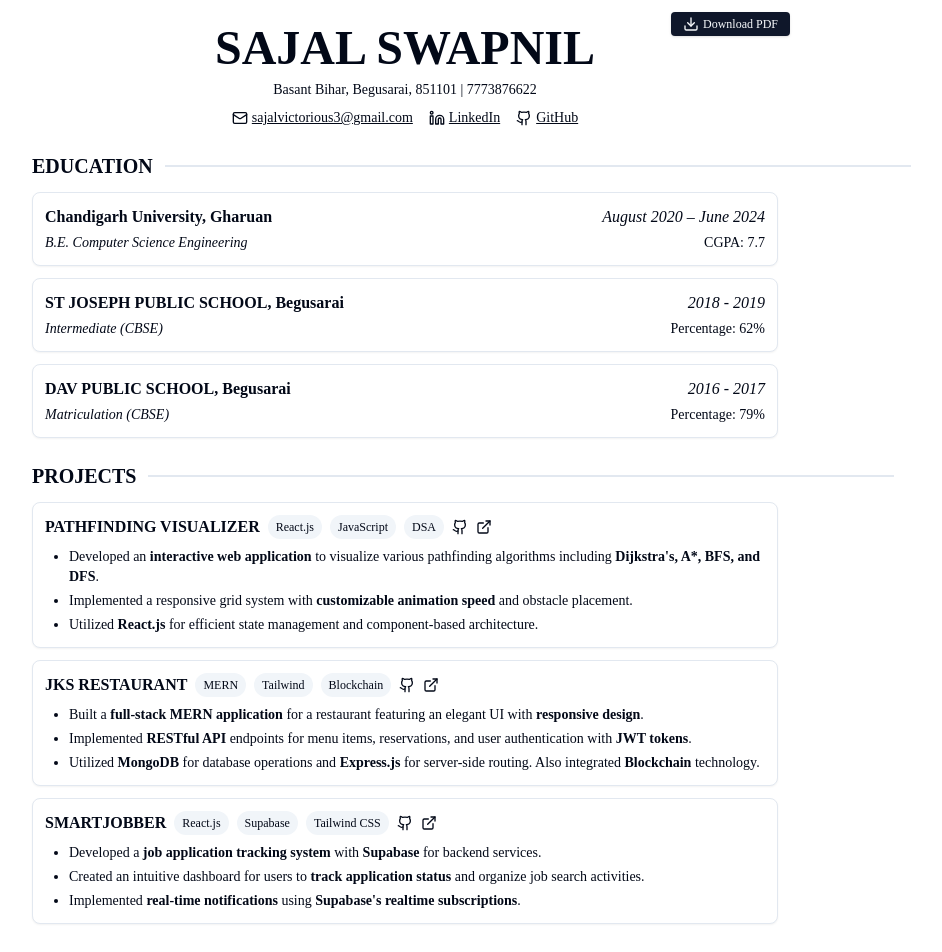
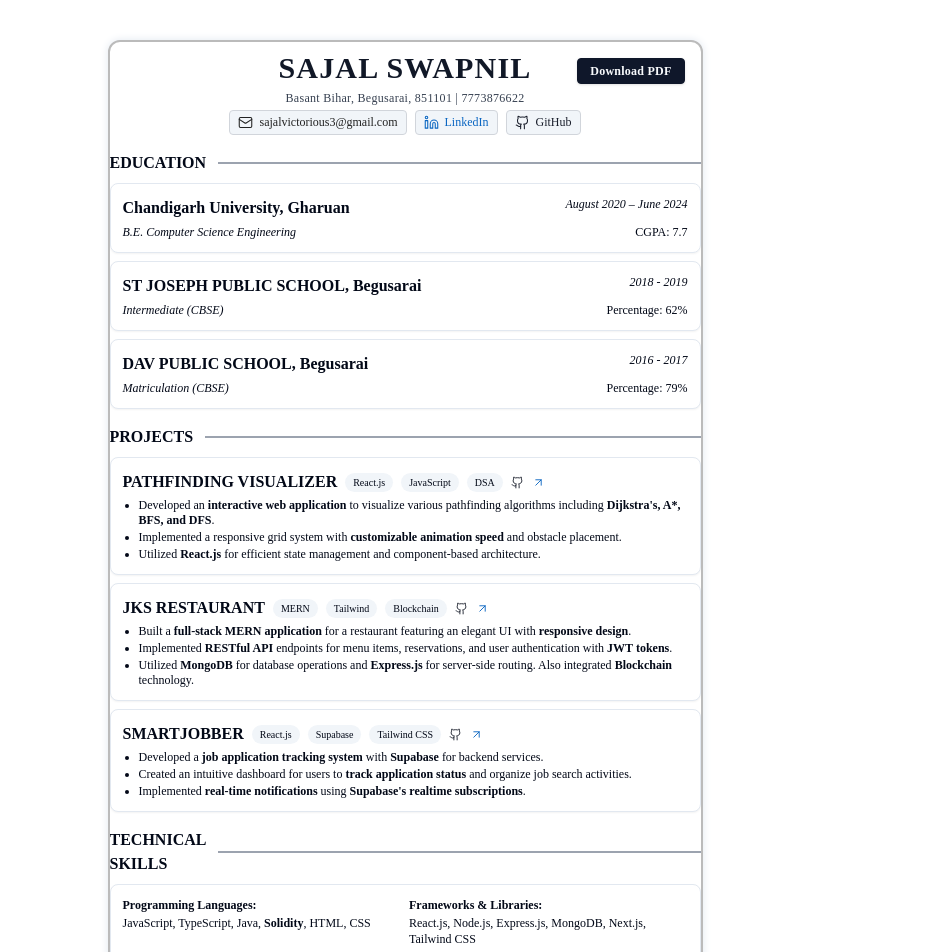
Before and after one commit to Sajal-12/dev-portfolio-reimagined-70, a React (Vite) app: page / in a window 1280 px wide. Shown: the top 952 px of the page, without its empty margins (235-1177 px from the left). Built offline with nearby package versions, Linux system fonts and the light colour scheme.

Commit message:
Refactor: Improve resume layout and styling
- Remove download PDF logo.
- Adjust resume dimensions to A4 size.
- Refine spacing and styling for better visual presentation.
- Ensure email, LinkedIn, and GitHub links are properly sized and positioned.
- Highlight boundaries for improved clarity.

```diff
--- a/src/index.css
+++ b/src/index.css
@@ -84,11 +84,40 @@
   }
 }
 
+/* --- OVERRIDES and ENHANCEMENTS FOR A4-PAGE & BOUNDARY --- */
+
 /* A4 Page Size */
 .a4-page {
-  width: 100%;
-  max-width: 794px;  /* A4 width in pixels */
-  margin: 0 auto;
+  width: 595px !important;
+  min-height: 842px !important;
+  max-width: 595px !important;
+  background: #fff;
+  border-radius: 12px;
+  border: 2.8px solid #bbb;
+  box-shadow: 0 0 8px #e2e8f0;
+  margin: 40px auto !important;
+  box-sizing: border-box;
+  position: relative;
+  overflow: hidden;
+}
+
+/* Tighter header links and icon alignments */
+.a4-page .icon-link {
+  gap: 4px !important;
+  padding: 2px 6px !important;
+}
+
+@media screen and (max-width: 650px) {
+  .a4-page {
+    width: 100vw !important;
+    min-width: unset;
+    min-height: unset;
+    max-width: 100vw !important;
+    margin: 0;
+    padding: 0;
+    border-radius: 0;
+    border-width: 1.5px;
+  }
 }
 
 /* Print styles to ensure the resume looks good when printed */
@@ -105,28 +134,27 @@
     background: white;
   }
 
-  .max-w-4xl {
-    max-width: none;
+  .a4-page, .max-w-4xl {
+    box-shadow: none !important;
+    width: 100% !important;
+    min-height: auto !important;
+    border: 1.8px solid #bbb !important;
+    border-radius: 0 !important;
   }
-
+  .a4-page {
+    page-break-after: always;
+  }
   a {
-    text-decoration: none;
-    color: black;
+    color: #030303 !important;
+    text-decoration: none !important;
   }
-
   .card {
     box-shadow: none !important;
     border: 1px solid #eee !important;
   }
-
   .bg-muted {
     background-color: #f5f5f5 !important;
     print-color-adjust: exact;
     -webkit-print-color-adjust: exact;
   }
-
-  .progress-bar {
-    print-color-adjust: exact;
-    -webkit-print-color-adjust: exact;
-  }
 }
--- a/src/pages/Index.tsx
+++ b/src/pages/Index.tsx
@@ -1,6 +1,6 @@
 
 import React from "react";
-import { Github, Mail, Linkedin, ExternalLink, Download } from "lucide-react";
+import { Github, Mail, Linkedin } from "lucide-react";
 import { Separator } from "@/components/ui/separator";
 import { Card, CardContent } from "@/components/ui/card";
 import { downloadNodeAsPdf } from "@/lib/download-pdf";
@@ -12,71 +12,99 @@ const Index = () => {
   };
 
   return (
-    <div className="relative max-w-4xl mx-auto p-4 md:p-6 font-serif a4-page">
-      {/* Download Button */}
+    <div
+      className="relative font-serif a4-page border-2 border-gray-300 shadow-lg bg-white print:bg-white"
+      style={{
+        width: "595px",
+        minHeight: "842px",
+        maxWidth: "595px",
+        margin: "40px auto",
+        boxSizing: "border-box",
+        borderRadius: "12px",
+      }}
+    >
+      {/* Download Button (NO icon, just text) */}
       <button
         aria-label="Download PDF"
-        className="absolute top-3 right-3 bg-primary text-primary-foreground px-3 py-1 rounded flex items-center gap-1 text-xs shadow transition hover:bg-primary/80 print:hidden"
         onClick={handleDownload}
+        className="absolute top-4 right-4 bg-primary text-primary-foreground px-3 py-1 rounded text-xs font-semibold shadow hover:bg-primary/80 transition print:hidden border border-primary"
+        style={{
+          letterSpacing: "0.02em",
+        }}
       >
-        <Download size={16} />
         Download PDF
       </button>
 
       {/* Header/Name Section */}
-      <header className="text-center mb-6">
-        <h1 className="text-4xl sm:text-5xl font-bold mb-2">SAJAL SWAPNIL</h1>
-        <div className="text-sm mb-2">
+      <header className="text-center mb-4 mt-2">
+        <h1 className="text-3xl font-bold mb-1 tracking-wide text-gray-900" style={{ letterSpacing: "0.04em" }}>SAJAL SWAPNIL</h1>
+        <div className="text-xs mb-1 text-gray-700 font-medium tracking-wide">
           Basant Bihar, Begusarai, 851101 | 7773876622
         </div>
-        <div className="flex flex-wrap justify-center gap-4 text-sm">
+        {/* Contact Row: Tightly aligned, resized logos/links, no extra underline */}
+        <div className="flex justify-center gap-2 items-center flex-wrap text-xs mt-1 mb-1">
           <a
             href="mailto:sajalvictorious3@gmail.com"
-            className="flex items-center gap-1 hover:text-primary transition-colors underline"
+            className="flex items-center gap-1 px-2 py-1 rounded border border-gray-300 bg-muted hover:bg-gray-200 transition-colors"
             target="_blank"
             rel="noopener noreferrer"
-            style={{ textDecoration: "underline" }}
+            style={{
+              textDecoration: "none",
+              color: "#222",
+              fontWeight: 500,
+              lineHeight: 1.2,
+            }}
           >
-            <Mail size={16} className="inline-block" />
-            <span style={{ textDecoration: "none" }}>sajalvictorious3@gmail.com</span>
+            <Mail size={15} strokeWidth={1.7} style={{ marginRight: 2 }} />
+            sajalvictorious3@gmail.com
           </a>
           <a
             href="https://www.linkedin.com/in/sajal-swapnil-a93a741ba/"
-            className="flex items-center gap-1 hover:text-primary transition-colors underline"
+            className="flex items-center gap-1 px-2 py-1 rounded border border-gray-300 bg-muted hover:bg-blue-50 transition-colors"
             target="_blank"
             rel="noopener noreferrer"
-            style={{ textDecoration: "underline" }}
+            style={{
+              textDecoration: "none",
+              color: "#0A66C2",
+              fontWeight: 500,
+              lineHeight: 1.2,
+            }}
           >
-            <Linkedin size={16} className="inline-block" />
-            <span style={{ textDecoration: "none" }}>LinkedIn</span>
+            <Linkedin size={15} strokeWidth={1.7} style={{ marginRight: 2 }} />
+            LinkedIn
           </a>
           <a
             href="https://github.com/Sajal-12"
-            className="flex items-center gap-1 hover:text-primary transition-colors underline"
+            className="flex items-center gap-1 px-2 py-1 rounded border border-gray-300 bg-muted hover:bg-gray-200 transition-colors"
             target="_blank"
             rel="noopener noreferrer"
-            style={{ textDecoration: "underline" }}
+            style={{
+              textDecoration: "none",
+              color: "#1A1F2C",
+              fontWeight: 500,
+              lineHeight: 1.2,
+            }}
           >
-            <Github size={16} className="inline-block" />
-            <span style={{ textDecoration: "none" }}>GitHub</span>
+            <Github size={15} strokeWidth={1.7} style={{ marginRight: 2 }} />
+            GitHub
           </a>
         </div>
       </header>
 
       {/* Education Section */}
-      <section className="mb-6">
-        <div className="flex items-center mb-3">
-          <h2 className="text-xl font-bold">EDUCATION</h2>
-          <Separator className="flex-grow ml-3 border-t-2" />
+      <section className="mb-4 mt-2">
+        <div className="flex items-center mb-2">
+          <h2 className="text-base font-bold">EDUCATION</h2>
+          <Separator className="flex-grow ml-3 border-t-2 border-gray-400" />
         </div>
 
-        <Card className="mb-3">
+        <Card className="mb-2">
           <CardContent className="p-3">
             <div className="flex flex-col sm:flex-row justify-between mb-1">
               <div className="font-bold">Chandigarh University, Gharuan</div>
-              <div className="italic">August 2020 – June 2024</div>
+              <div className="italic text-xs">August 2020 – June 2024</div>
             </div>
-            <div className="flex flex-col sm:flex-row justify-between text-sm">
+            <div className="flex flex-col sm:flex-row justify-between text-xs">
               <div>
                 <i>B.E. Computer Science Engineering</i>
               </div>
@@ -85,13 +113,13 @@ const Index = () => {
           </CardContent>
         </Card>
 
-        <Card className="mb-3">
+        <Card className="mb-2">
           <CardContent className="p-3">
             <div className="flex flex-col sm:flex-row justify-between mb-1">
               <div className="font-bold">ST JOSEPH PUBLIC SCHOOL, Begusarai</div>
-              <div className="italic">2018 - 2019</div>
+              <div className="italic text-xs">2018 - 2019</div>
             </div>
-            <div className="flex flex-col sm:flex-row justify-between text-sm">
+            <div className="flex flex-col sm:flex-row justify-between text-xs">
               <div>
                 <i>Intermediate (CBSE)</i>
               </div>
@@ -104,9 +132,9 @@ const Index = () => {
           <CardContent className="p-3">
             <div className="flex flex-col sm:flex-row justify-between mb-1">
               <div className="font-bold">DAV PUBLIC SCHOOL, Begusarai</div>
-              <div className="italic">2016 - 2017</div>
+              <div className="italic text-xs">2016 - 2017</div>
             </div>
-            <div className="flex flex-col sm:flex-row justify-between text-sm">
+            <div className="flex flex-col sm:flex-row justify-between text-xs">
               <div>
                 <i>Matriculation (CBSE)</i>
               </div>
@@ -117,24 +145,24 @@ const Index = () => {
       </section>
 
       {/* Projects Section */}
-      <section className="mb-6">
-        <div className="flex items-center mb-3">
-          <h2 className="text-xl font-bold">PROJECTS</h2>
-          <Separator className="flex-grow ml-3 border-t-2" />
+      <section className="mb-4">
+        <div className="flex items-center mb-2">
+          <h2 className="text-base font-bold">PROJECTS</h2>
+          <Separator className="flex-grow ml-3 border-t-2 border-gray-400" />
         </div>
 
         {/* Pathfinding Visualizer Project */}
-        <Card className="mb-3">
+        <Card className="mb-2">
           <CardContent className="p-3">
-            <div className="flex flex-wrap items-center gap-2 mb-2">
+            <div className="flex flex-wrap items-center gap-2 mb-1">
               <h3 className="font-bold">PATHFINDING VISUALIZER</h3>
-              <div className="text-xs px-2 py-1 bg-muted rounded-full">
+              <div className="text-[10px] px-2 py-0.5 bg-muted rounded-full">
                 React.js
               </div>
-              <div className="text-xs px-2 py-1 bg-muted rounded-full">
+              <div className="text-[10px] px-2 py-0.5 bg-muted rounded-full">
                 JavaScript
               </div>
-              <div className="text-xs px-2 py-1 bg-muted rounded-full">
+              <div className="text-[10px] px-2 py-0.5 bg-muted rounded-full">
                 DSA
               </div>
               <a
@@ -143,8 +171,9 @@ const Index = () => {
                 aria-label="GitHub repository"
                 target="_blank"
                 rel="noopener noreferrer"
+                style={{ fontSize: "11px", color: "#1A1F2C" }}
               >
-                <Github size={16} className="inline-block" />
+                <Github size={13} strokeWidth={1.7} />
               </a>
               <a
                 href="https://pathfinding-visualizer-ss.netlify.app/"
@@ -152,45 +181,37 @@ const Index = () => {
                 aria-label="Live Demo"
                 target="_blank"
                 rel="noopener noreferrer"
+                style={{ fontSize: "11px", color: "#0A66C2" }}
               >
-                <ExternalLink size={16} className="inline-block" />
+                <svg width="13" height="13" viewBox="0 0 24 24" fill="none" stroke="currentColor" strokeWidth="1.7" strokeLinecap="round" strokeLinejoin="round"><path d="M7 17L17 7"/><path d="M7 7h10v10"/></svg>
               </a>
             </div>
-            <ul className="list-disc pl-6 space-y-1 text-sm">
+            <ul className="list-disc pl-4 space-y-[2px] text-[12px] leading-tight">
               <li>
-                Developed an{" "}
-                <span className="font-bold">interactive web application</span> to
-                visualize various pathfinding algorithms including{" "}
-                <span className="font-bold">
-                  Dijkstra&apos;s, A*, BFS, and DFS
-                </span>
-                .
+                Developed an <span className="font-bold">interactive web application</span> to visualize various pathfinding algorithms including <span className="font-bold">Dijkstra&apos;s, A*, BFS, and DFS</span>.
               </li>
               <li>
-                Implemented a responsive grid system with{" "}
-                <span className="font-bold">customizable animation speed</span>{" "}
-                and obstacle placement.
+                Implemented a responsive grid system with <span className="font-bold">customizable animation speed</span> and obstacle placement.
               </li>
               <li>
-                Utilized <span className="font-bold">React.js</span> for
-                efficient state management and component-based architecture.
+                Utilized <span className="font-bold">React.js</span> for efficient state management and component-based architecture.
               </li>
             </ul>
           </CardContent>
         </Card>
 
         {/* JKS Restaurant Project */}
-        <Card className="mb-3">
+        <Card className="mb-2">
           <CardContent className="p-3">
-            <div className="flex flex-wrap items-center gap-2 mb-2">
+            <div className="flex flex-wrap items-center gap-2 mb-1">
               <h3 className="font-bold">JKS RESTAURANT</h3>
-              <div className="text-xs px-2 py-1 bg-muted rounded-full">
+              <div className="text-[10px] px-2 py-0.5 bg-muted rounded-full">
                 MERN
               </div>
-              <div className="text-xs px-2 py-1 bg-muted rounded-full">
+              <div className="text-[10px] px-2 py-0.5 bg-muted rounded-full">
                 Tailwind
               </div>
-              <div className="text-xs px-2 py-1 bg-muted rounded-full">
+              <div className="text-[10px] px-2 py-0.5 bg-muted rounded-full">
                 Blockchain
               </div>
               <a
@@ -199,8 +220,9 @@ const Index = () => {
                 aria-label="GitHub repository"
                 target="_blank"
                 rel="noopener noreferrer"
+                style={{ fontSize: "11px", color: "#1A1F2C" }}
               >
-                <Github size={16} className="inline-block" />
+                <Github size={13} strokeWidth={1.7} />
               </a>
               <a
                 href="https://lucent-kitten-5ba2da.netlify.app/"
@@ -208,27 +230,20 @@ const Index = () => {
                 aria-label="Live Demo"
                 target="_blank"
                 rel="noopener noreferrer"
+                style={{ fontSize: "11px", color: "#0A66C2" }}
               >
-                <ExternalLink size={16} className="inline-block" />
+                <svg width="13" height="13" viewBox="0 0 24 24" fill="none" stroke="currentColor" strokeWidth="1.7" strokeLinecap="round" strokeLinejoin="round"><path d="M7 17L17 7"/><path d="M7 7h10v10"/></svg>
               </a>
             </div>
-            <ul className="list-disc pl-6 space-y-1 text-sm">
+            <ul className="list-disc pl-4 space-y-[2px] text-[12px] leading-tight">
               <li>
-                Built a <span className="font-bold">full-stack MERN application</span>{" "}
-                for a restaurant featuring an elegant UI with{" "}
-                <span className="font-bold">responsive design</span>.
+                Built a <span className="font-bold">full-stack MERN application</span> for a restaurant featuring an elegant UI with <span className="font-bold">responsive design</span>.
               </li>
               <li>
-                Implemented{" "}
-                <span className="font-bold">RESTful API</span> endpoints for menu
-                items, reservations, and user authentication with{" "}
-                <span className="font-bold">JWT tokens</span>.
+                Implemented <span className="font-bold">RESTful API</span> endpoints for menu items, reservations, and user authentication with <span className="font-bold">JWT tokens</span>.
               </li>
               <li>
-                Utilized <span className="font-bold">MongoDB</span> for database
-                operations and <span className="font-bold">Express.js</span> for
-                server-side routing. Also integrated{" "}
-                <span className="font-bold">Blockchain</span> technology.
+                Utilized <span className="font-bold">MongoDB</span> for database operations and <span className="font-bold">Express.js</span> for server-side routing. Also integrated <span className="font-bold">Blockchain</span> technology.
               </li>
             </ul>
           </CardContent>
@@ -237,15 +252,15 @@ const Index = () => {
         {/* SmartJobber Project */}
         <Card>
           <CardContent className="p-3">
-            <div className="flex flex-wrap items-center gap-2 mb-2">
+            <div className="flex flex-wrap items-center gap-2 mb-1">
               <h3 className="font-bold">SMARTJOBBER</h3>
-              <div className="text-xs px-2 py-1 bg-muted rounded-full">
+              <div className="text-[10px] px-2 py-0.5 bg-muted rounded-full">
                 React.js
               </div>
-              <div className="text-xs px-2 py-1 bg-muted rounded-full">
+              <div className="text-[10px] px-2 py-0.5 bg-muted rounded-full">
                 Supabase
               </div>
-              <div className="text-xs px-2 py-1 bg-muted rounded-full">
+              <div className="text-[10px] px-2 py-0.5 bg-muted rounded-full">
                 Tailwind CSS
               </div>
               <a
@@ -254,8 +269,9 @@ const Index = () => {
                 aria-label="GitHub repository"
                 target="_blank"
                 rel="noopener noreferrer"
+                style={{ fontSize: "11px", color: "#1A1F2C" }}
               >
-                <Github size={16} className="inline-block" />
+                <Github size={13} strokeWidth={1.7} />
               </a>
               <a
                 href="https://supabase.com/dashboard/project/hqrnaunolwzztkjamvab"
@@ -263,29 +279,20 @@ const Index = () => {
                 aria-label="Live Demo"
                 target="_blank"
                 rel="noopener noreferrer"
+                style={{ fontSize: "11px", color: "#0A66C2" }}
               >
-                <ExternalLink size={16} className="inline-block" />
+                <svg width="13" height="13" viewBox="0 0 24 24" fill="none" stroke="currentColor" strokeWidth="1.7" strokeLinecap="round" strokeLinejoin="round"><path d="M7 17L17 7"/><path d="M7 7h10v10"/></svg>
               </a>
             </div>
-            <ul className="list-disc pl-6 space-y-1 text-sm">
+            <ul className="list-disc pl-4 space-y-[2px] text-[12px] leading-tight">
               <li>
-                Developed a{" "}
-                <span className="font-bold">job application tracking system</span>{" "}
-                with <span className="font-bold">Supabase</span> for backend
-                services.
+                Developed a <span className="font-bold">job application tracking system</span> with <span className="font-bold">Supabase</span> for backend services.
               </li>
               <li>
-                Created an intuitive dashboard for users to{" "}
-                <span className="font-bold">track application status</span> and
-                organize job search activities.
+                Created an intuitive dashboard for users to <span className="font-bold">track application status</span> and organize job search activities.
               </li>
               <li>
-                Implemented{" "}
-                <span className="font-bold">real-time notifications</span> using{" "}
-                <span className="font-bold">
-                  Supabase&apos;s realtime subscriptions
-                </span>
-                .
+                Implemented <span className="font-bold">real-time notifications</span> using <span className="font-bold">Supabase&apos;s realtime subscriptions</span>.
               </li>
             </ul>
           </CardContent>
@@ -293,29 +300,28 @@ const Index = () => {
       </section>
 
       {/* Technical Skills Section - Condensed */}
-      <section className="mb-6">
-        <div className="flex items-center mb-3">
-          <h2 className="text-xl font-bold">TECHNICAL SKILLS</h2>
-          <Separator className="flex-grow ml-3 border-t-2" />
+      <section className="mb-4">
+        <div className="flex items-center mb-2">
+          <h2 className="text-base font-bold">TECHNICAL SKILLS</h2>
+          <Separator className="flex-grow ml-3 border-t-2 border-gray-400" />
         </div>
-
         <Card>
           <CardContent className="p-3">
-            <div className="grid grid-cols-2 gap-3 text-sm">
+            <div className="grid grid-cols-2 gap-2 text-xs">
               <div>
-                <div className="font-bold mb-1">Programming Languages:</div>
+                <div className="font-bold mb-0.5">Programming Languages:</div>
                 <p>JavaScript, TypeScript, Java, <span className="font-bold">Solidity</span>, HTML, CSS</p>
               </div>
               <div>
-                <div className="font-bold mb-1">Frameworks & Libraries:</div>
+                <div className="font-bold mb-0.5">Frameworks & Libraries:</div>
                 <p>React.js, Node.js, Express.js, MongoDB, Next.js, Tailwind CSS</p>
               </div>
               <div>
-                <div className="font-bold mb-1">Development Tools:</div>
+                <div className="font-bold mb-0.5">Development Tools:</div>
                 <p>Git, GitHub, VS Code, Webpack, npm, Postman</p>
               </div>
               <div>
-                <div className="font-bold mb-1">Technologies:</div>
+                <div className="font-bold mb-0.5">Technologies:</div>
                 <p>
                   RESTful APIs, GraphQL, <span className="font-bold">Blockchain</span>, Web Development, Google Cloud
                 </p>
@@ -326,18 +332,16 @@ const Index = () => {
       </section>
 
       {/* Achievements Section */}
-      <section className="mb-6">
-        <div className="flex items-center mb-3">
-          <h2 className="text-xl font-bold">ACHIEVEMENTS</h2>
-          <Separator className="flex-grow ml-3 border-t-2" />
+      <section className="mb-4">
+        <div className="flex items-center mb-2">
+          <h2 className="text-base font-bold">ACHIEVEMENTS</h2>
+          <Separator className="flex-grow ml-3 border-t-2 border-gray-400" />
         </div>
-
         <Card>
           <CardContent className="p-3">
-            <ul className="list-disc pl-6 space-y-1 text-sm">
+            <ul className="list-disc pl-4 space-y-[2px] text-[12px] leading-tight">
               <li>
-                Open Source Contributor with <span className="font-bold">250+ Contributions</span>{" "}
-                and <span className="font-bold">70+ Repositories</span> on GitHub.
+                Open Source Contributor with <span className="font-bold">250+ Contributions</span> and <span className="font-bold">70+ Repositories</span> on GitHub.
               </li>
               <li>
                 Technical Content Creator specializing in Web Development and <span className="font-bold">Blockchain</span> topics on Medium.
@@ -358,14 +362,13 @@ const Index = () => {
 
       {/* Certifications Section */}
       <section>
-        <div className="flex items-center mb-3">
-          <h2 className="text-xl font-bold">CERTIFICATIONS</h2>
-          <Separator className="flex-grow ml-3 border-t-2" />
+        <div className="flex items-center mb-2">
+          <h2 className="text-base font-bold">CERTIFICATIONS</h2>
+          <Separator className="flex-grow ml-3 border-t-2 border-gray-400" />
         </div>
-
         <Card>
           <CardContent className="p-3">
-            <ul className="list-disc pl-6 space-y-1 text-sm">
+            <ul className="list-disc pl-4 space-y-[2px] text-[12px] leading-tight">
               <li>AI Tools and Prompt Engineering Workshop Certification - beX10</li>
               <li>Full Stack Web Development Certification - Udemy</li>
               <li>Google Cloud Platform Fundamentals Certification</li>
```
